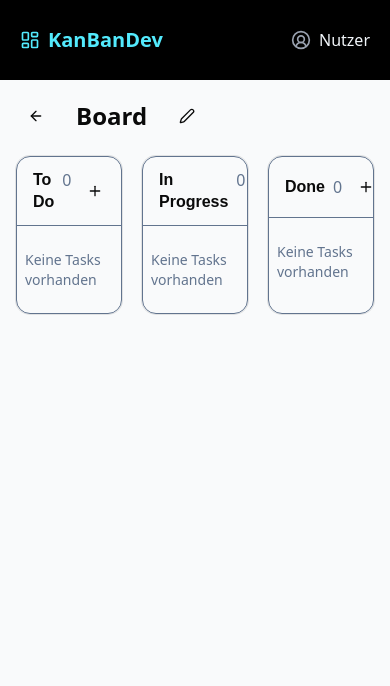
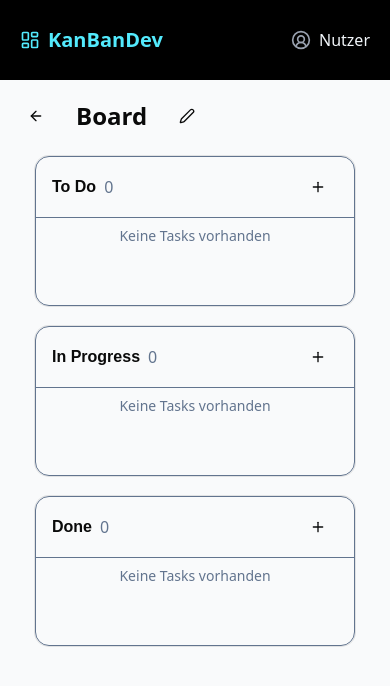
Before and after one commit to Schokett/KanBanDev, a React (Vite) app: page /KanBanDev/boardoverview/board/1 in a window 390 px wide. Shown: the top 686 px of the page. Built offline with nearby package versions, Linux system fonts and the light colour scheme.

Commit message:
responsive design

```diff
--- a/src/pages/Board.tsx
+++ b/src/pages/Board.tsx
@@ -124,7 +124,7 @@ function BoardDetail() {
           )}
         </div>
 
-        <div className="mt-5 w-full flex gap-5">
+        <div className="mt-5 w-full flex gap-5 flex-col md:flex-row">
           <TasksCard
             status="todo"
             title="To Do"
--- a/src/pages/BoardOverview.tsx
+++ b/src/pages/BoardOverview.tsx
@@ -77,7 +77,9 @@ function BoardOverview() {
           <Link key={b.id} to={`/BoardOverview/board/${b.id}`}>
             <Card className="w-full flex-2 flex flex-row justify-between p-7 hover:shadow-md border border-slate-600">
               <div className="w-full">
-                <CardTitle>{b.name}</CardTitle>
+                <CardTitle className="overflow-hidden text-ellipsis line-clamp-2">
+                  {b.name}
+                </CardTitle>
                 <CardDescription>
                   <span className="">{b.columns} Spalten • </span>
                   <span className="">{b.tasks.length} Tasks</span>
```
